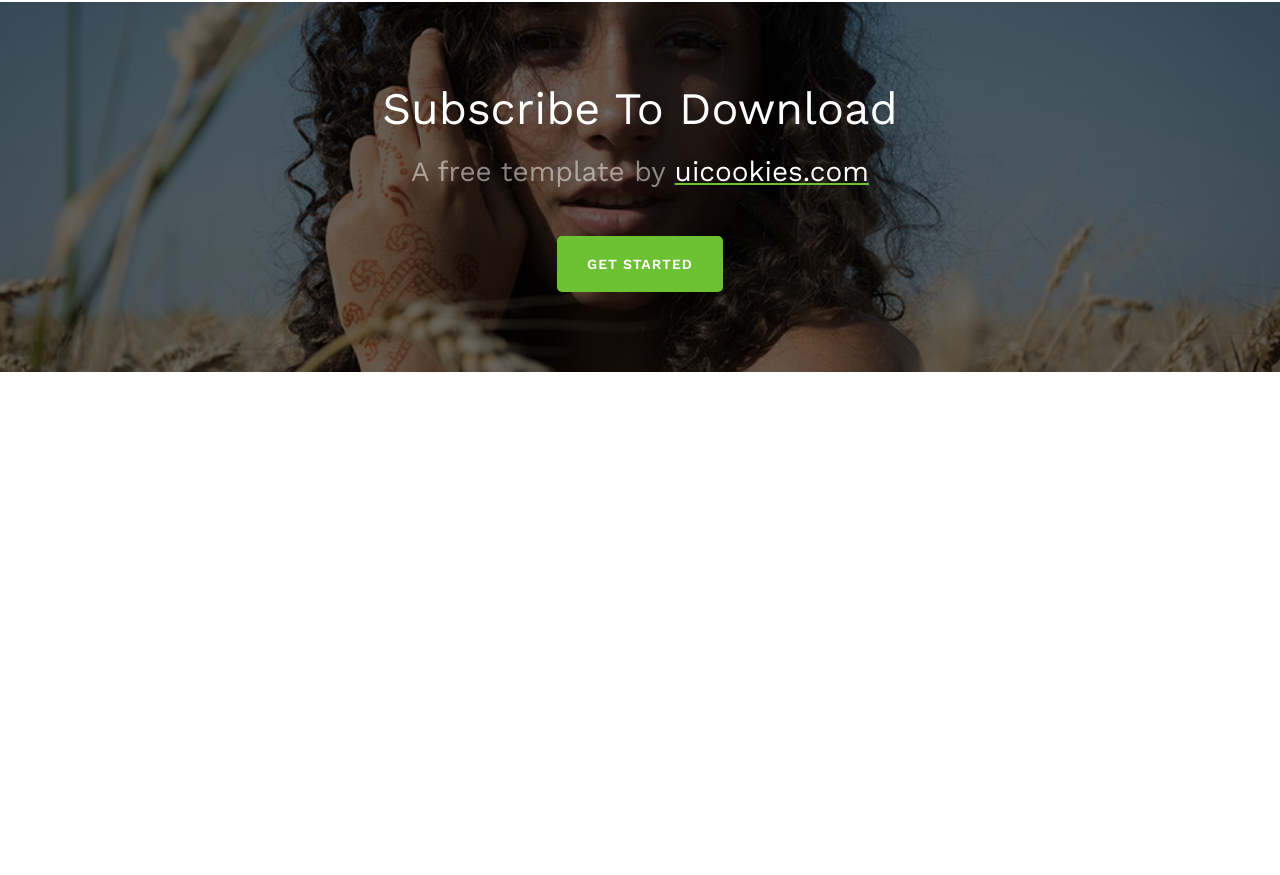
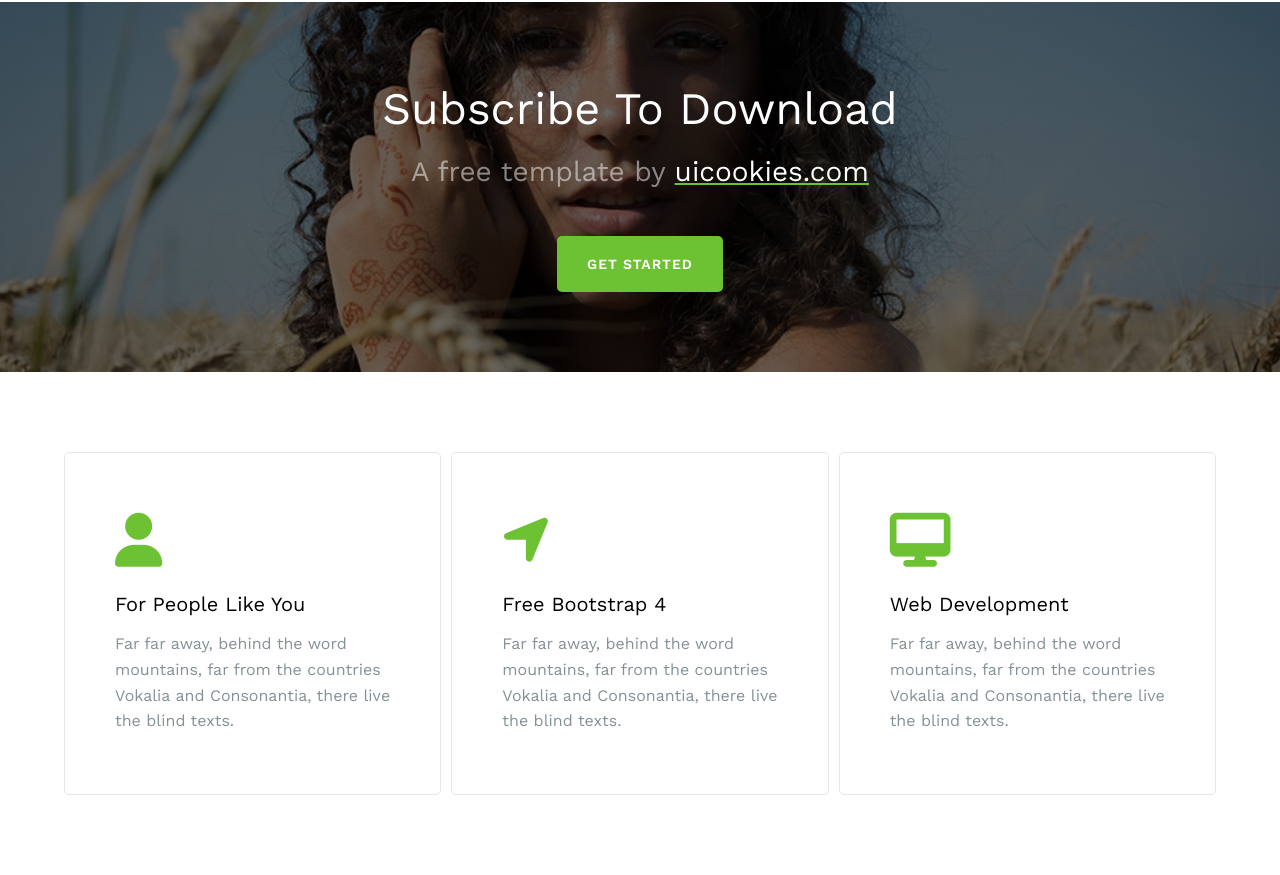
Before and after one commit to olFateme/practice-3, a plain HTML site: page index.html in a window 1280 px wide. Shown: the part 2332-3207 px from the top of the page. Before the commit the page ends 2704 px from the top, so only its background shows below. Drawn offline with nearby package versions, Linux system fonts and the light colour scheme.

Commit message:
add services section

```diff
--- a/assets/style/styles.css
+++ b/assets/style/styles.css
@@ -127,15 +127,15 @@
     grid-template-columns: repeat(3, 1fr);
     gap: 30px;
 }
-.section-boxes i {
-    color: #6dc234;
-    font-size: 54px;
-    margin-bottom: 10px;
-}
 .box {
     border: 1px solid #e6e6e6;
     padding: 60px 50px;
     border-radius: 5px;
+}
+.box i {
+    color: #6dc234;
+    font-size: 54px;
+    margin-bottom: 10px;
 }
 .box-title {
     font-size: 20px;
@@ -160,3 +160,14 @@
     text-align: center;
     height: 100%;
 }
+
+/*services*/
+
+.services {
+    padding: 80px 0;
+}
+.services-content {
+    display: grid;
+    grid-template-columns: repeat(3, 1fr);
+    gap: 10px;
+}
--- a/index.html
+++ b/index.html
@@ -189,6 +189,56 @@
             </div>
         </section>
         <!--end subscribe-->
+
+        <!--services-->
+        <section class="services">
+            <div class="container">
+                <div class="services-content">
+                    <div class="box">
+                            <span class="icon">
+                                <i class="fa-solid fa-user"></i>
+                            </span>
+                        <h5 class="box-title">
+                            For People Like You
+                        </h5>
+                        <p class="text">
+                            Far far away, behind the word mountains,
+                            far from the countries Vokalia and Consonantia,
+                            there live the blind texts.
+                        </p>
+                    </div>
+
+                    <div class="box">
+                            <span class="icon">
+                                <i class="fa-solid fa-location-arrow"></i>
+                            </span>
+                        <h5 class="box-title">
+                            Free Bootstrap 4
+                        </h5>
+                        <p class="text">
+                            Far far away, behind the word mountains,
+                            far from the countries Vokalia and Consonantia,
+                            there live the blind texts.
+                        </p>
+                    </div>
+
+                    <div class="box">
+                            <span class="icon">
+                                <i class="fa-solid fa-desktop"></i>
+                            </span>
+                        <h5 class="box-title">
+                            Web Development
+                        </h5>
+                        <p class="text">
+                            Far far away, behind the word mountains,
+                            far from the countries Vokalia and Consonantia,
+                            there live the blind texts.
+                        </p>
+                    </div>
+                </div>
+            </div>
+        </section>
+        <!--end services-->
     </main>
 </body>
 </html>
```
